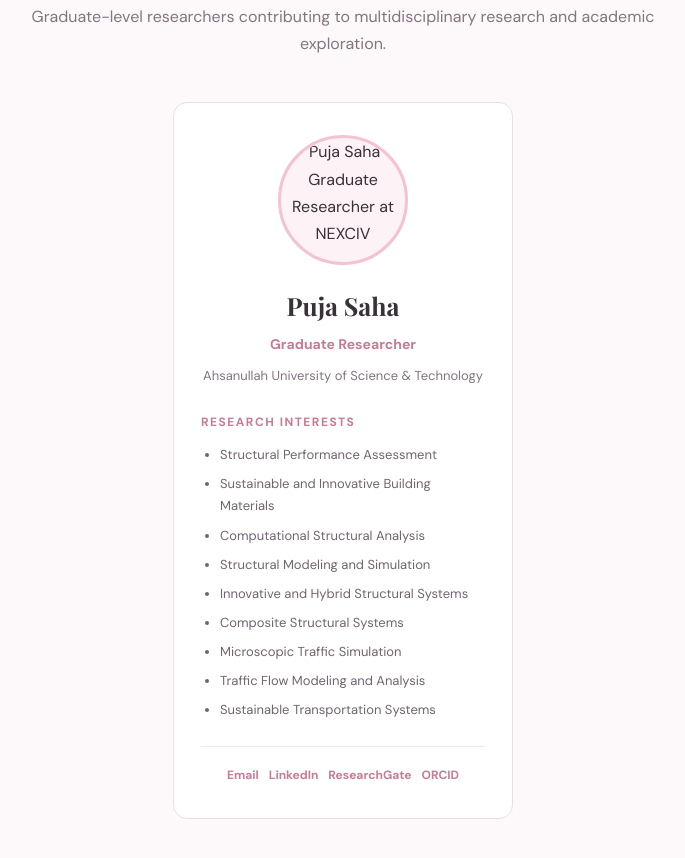
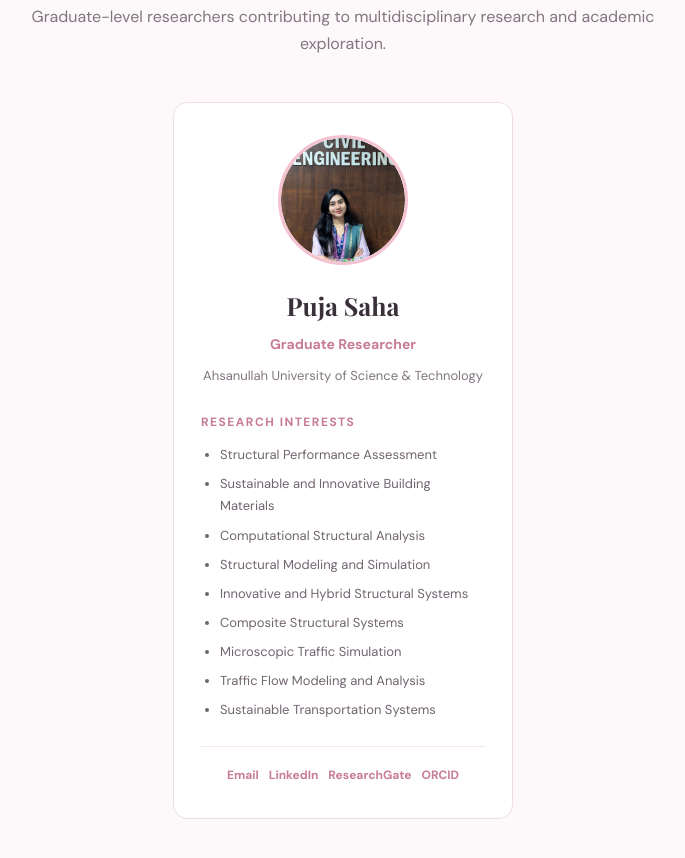
Before and after one commit to pujasahapuja302-bot/nexciv-website, a plain HTML site: page team.html in a window 1280 px wide. Shown: the part 1130-1988 px from the top of the page, without its empty margins (297-982 px from the left). Drawn offline with nearby package versions, Linux system fonts and the light colour scheme.

Commit message:
Update team.html

```diff
--- a/team.html
+++ b/team.html
@@ -411,7 +411,7 @@ footer {
 
             <div class="profile-image-wrapper">
                 <img
-                    src="images/puja-saha.jpg"
+                    src="puja-saha.jpg"
                     alt="Puja Saha - Graduate Researcher at NEXCIV"
                     class="profile-photo"
                 >
```
